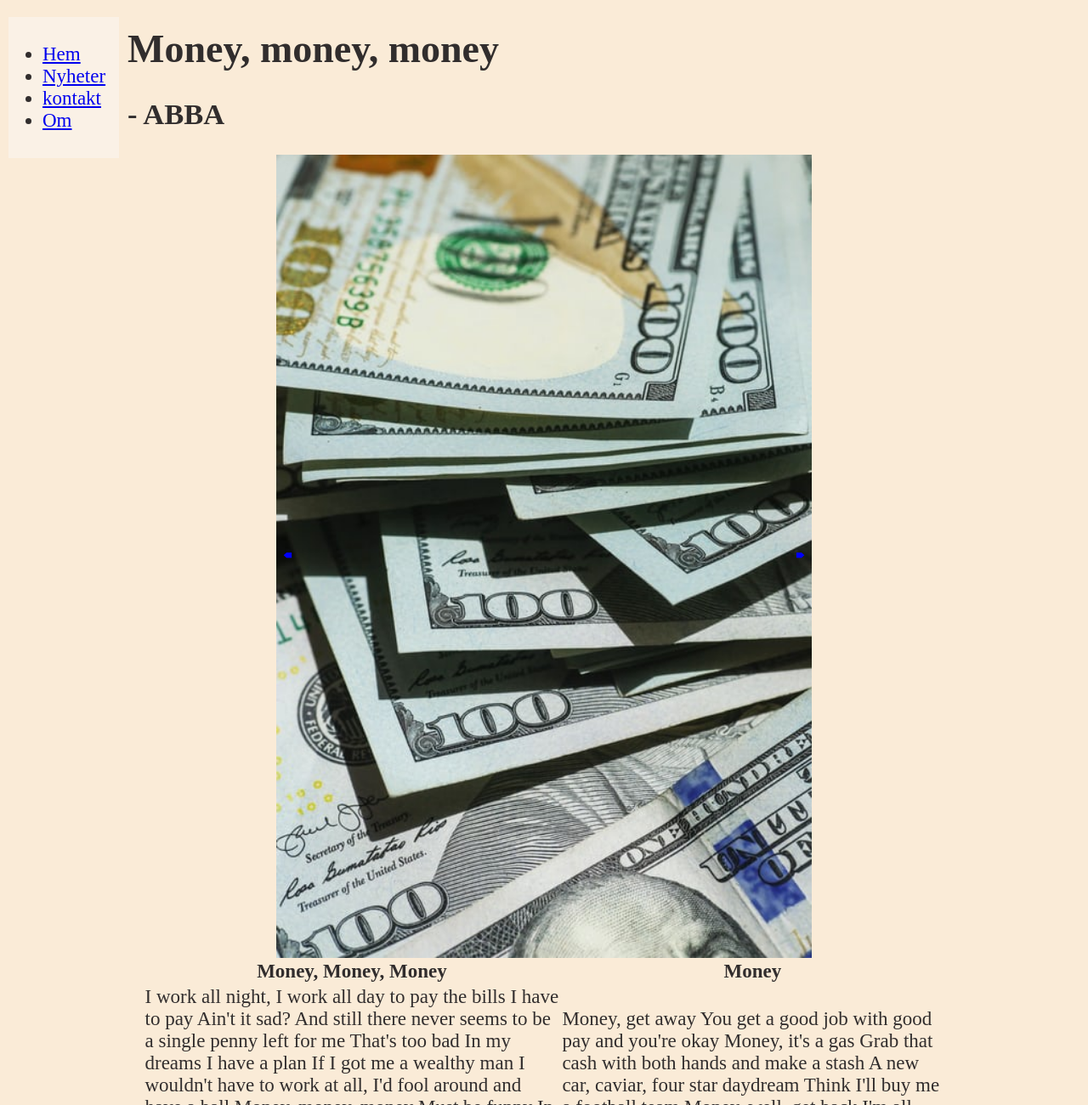
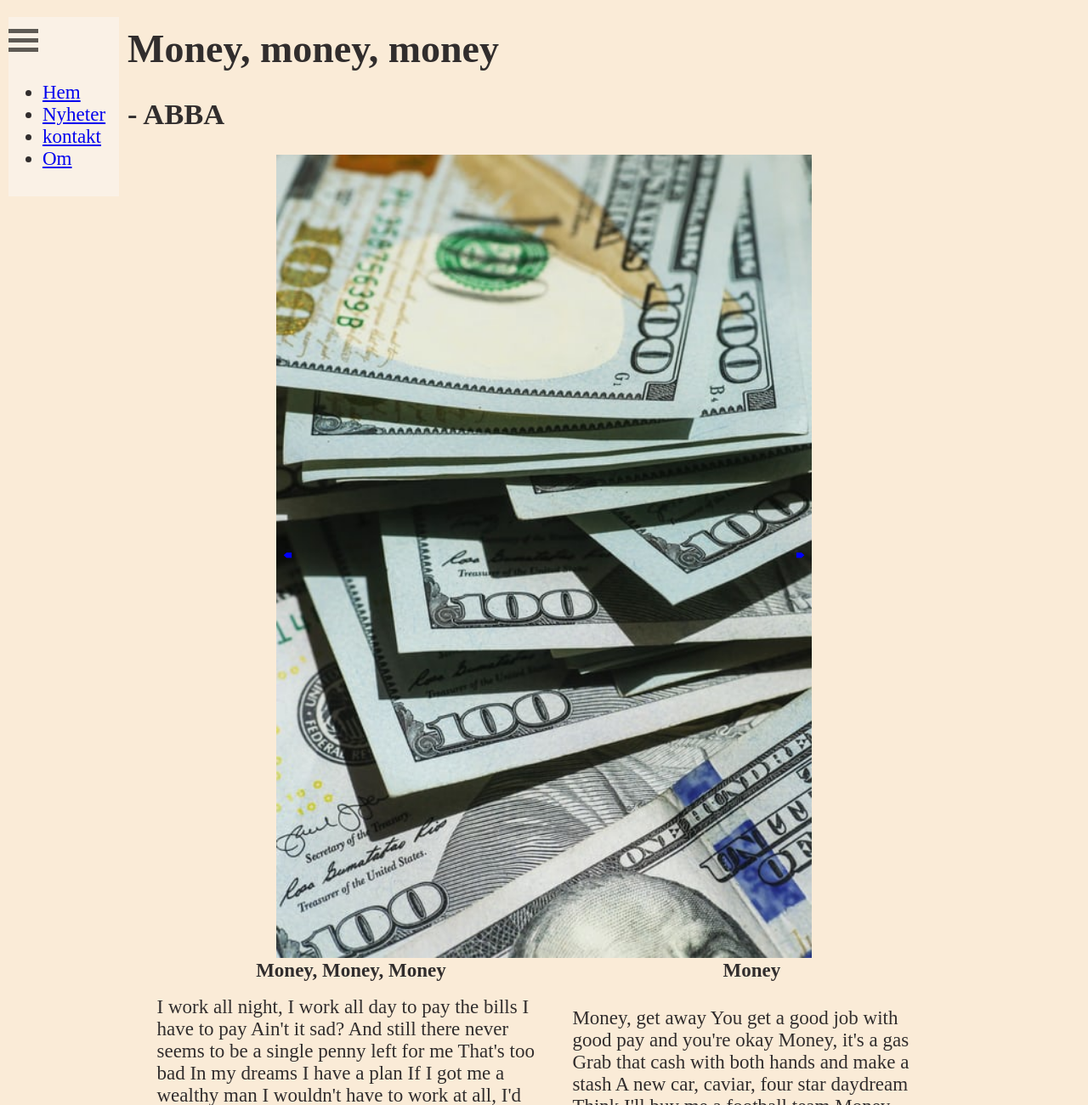
Before and after one commit to Whooppsie/jssida, a plain HTML site: page index.html in a window 1280 px wide. Shown: the top 1300 px of the page at 85% size. Drawn offline with Linux system fonts and the light colour scheme.

Commit message:
Add files via upload

```diff
--- a/css/slider.css
+++ b/css/slider.css
@@ -2,6 +2,37 @@ body{
     background-color: antiquewhite;
     color: rgb(49, 45, 45);
 }
+
+.menu{
+    display: inline-block;
+    cursor: pointer;
+}
+
+.menu1, .menu2, .menu3 {
+    width: 35px;
+    height: 5px;
+    background-color: rgb(94, 90, 84);
+    margin: 6px 0;
+    transition: 0.4s;
+}
+
+/* Rotate first bar */
+.change .menu1 {
+    -webkit-transform: rotate(-45deg) translate(-9px, 6px) ;
+    transform: rotate(-45deg) translate(-9px, 6px) ;
+  }
+
+  /* Fade out the second bar */
+  .change .menu2 {
+    opacity: 0;
+  }
+
+  /* Rotate last bar */
+  .change .menu3 {
+    -webkit-transform: rotate(45deg) translate(-8px, -8px) ;
+    transform: rotate(45deg) translate(-8px, -8px) ;
+  }
+
 
 h1{
     margin-left: 140px;
@@ -20,7 +51,7 @@ h2{
         position: relative;
     }
     .mainmenu{
-        width: 90px;
+        width: 110px;
     }
 }
 
@@ -87,3 +118,9 @@ h2{
 .display-right {
     right: 0%;
 }
+
+th, td {
+    padding: 15px;
+    padding-top: 0px;
+    margin-top: 40px;
+  }
--- a/index.html
+++ b/index.html
@@ -17,6 +17,13 @@
     </header>
 
     <header class="mainmenu">
+
+    <div class="menu" onclick="myFunction(this)">
+      <div class="menu1"></div>
+      <div class="menu2"></div>
+      <div class="menu3"></div>
+    </div>
+
         <ul>
             <li><a href="home.html">Hem</a></li>
             <li><a href="news.html">Nyheter</a></li>
--- a/js/domjs.js
+++ b/js/domjs.js
@@ -1,4 +1,9 @@
 "use strict";
+
+function myFunction(x) {
+    x.classList.toggle("change");
+  }
+
 
 var imageCounter = 1;
 showDiv(imageCounter);
```
